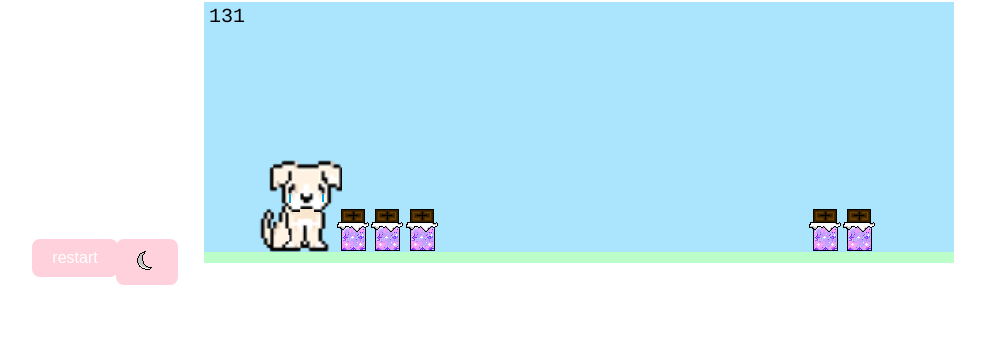
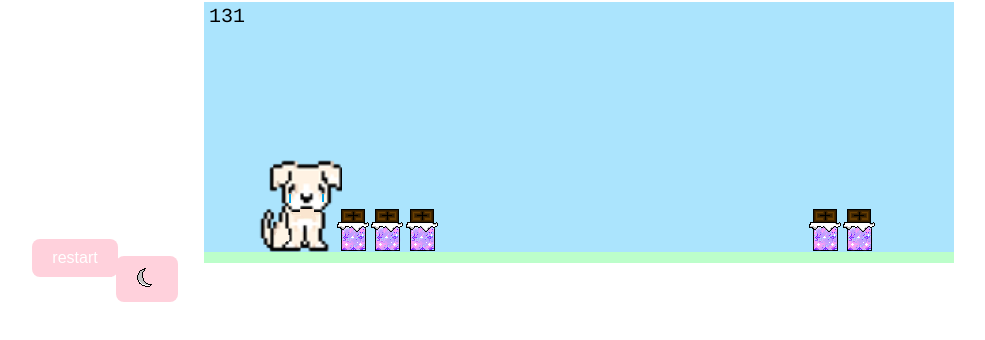
Before and after one commit to chetnadhir/myfirstgame, a plain HTML site: page index.html in a window 1280 px wide. Shown: the part 78-418 px from the top of the page, without its empty margins (143-1128 px from the left). Drawn offline with Linux system fonts and the light colour scheme.

Commit message:
Update index.css

```diff
--- a/index.css
+++ b/index.css
@@ -32,6 +32,6 @@ button {
 }
 #mybtn {
   position: relative;
-  top: 8px;
+  top: 25px;
   right: 20px;
 }
```
